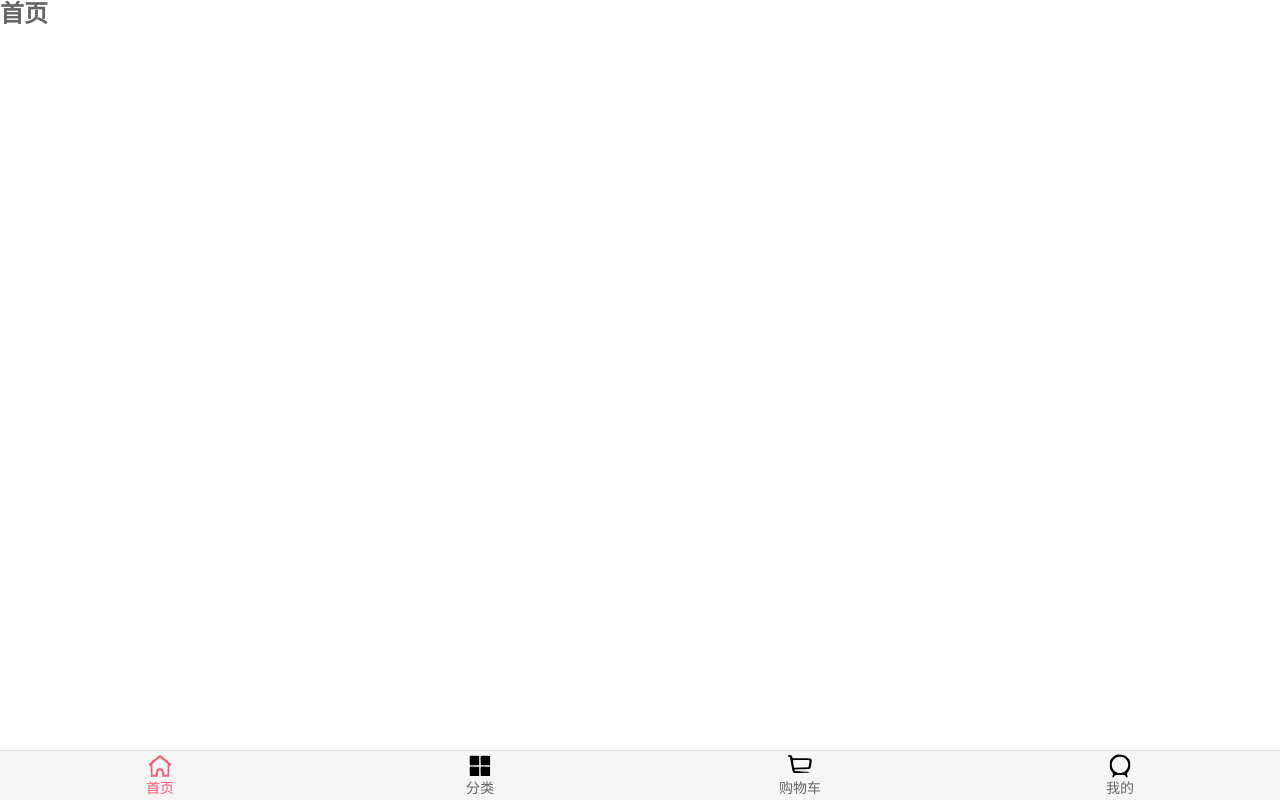
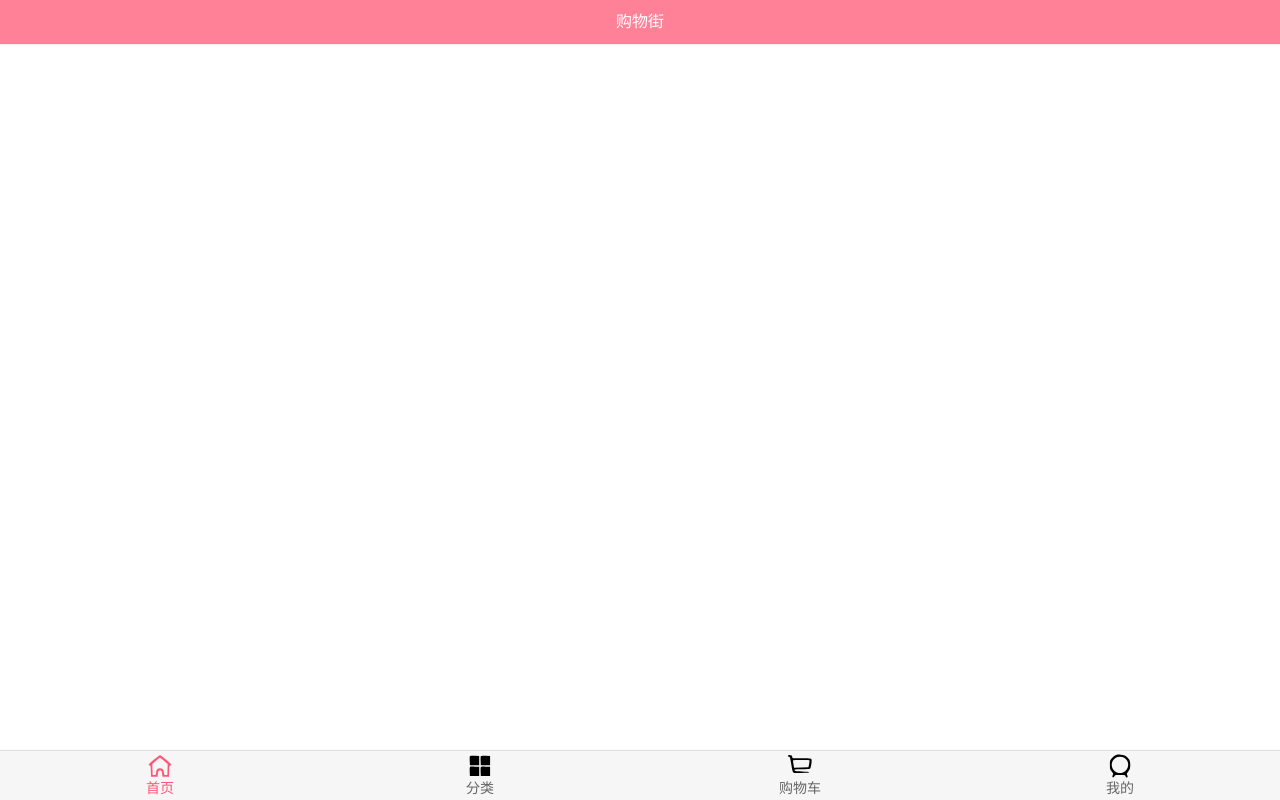
Before and after one commit to Kinam5/mall, a Vue app: page /home in a window 1280 px wide. Built offline with nearby package versions, Linux system fonts and the light colour scheme.

Commit message:
首页开发-导航栏组件的创建

```diff
--- /dev/null
+++ b/src/components/common/navbar/NavBar.vue
@@ -0,0 +1,37 @@
+<template>
+  <div class="nav-bar">
+    <div class="left">
+      <slot name="left"></slot>
+    </div>
+    <div class="center">
+      <slot name="center"></slot>
+    </div>
+    <div class="right">
+      <slot name="right"></slot>
+    </div>
+  </div>
+</template>
+
+<script>
+  export default {
+    name: "NavBar"
+  }
+</script>
+
+<style scoped>
+  .nav-bar {
+    display: flex;
+    height: 44px;
+    line-height: 44px;
+    text-align: center;
+    box-shadow: 0 1px 1px rgba(100, 100, 100, .1);
+  }
+
+  .left, .right {
+    width: 60px;
+  }
+
+  .center {
+    flex: 1;
+  }
+</style>
--- a/src/views/home/Home.vue
+++ b/src/views/home/Home.vue
@@ -1,10 +1,23 @@
 <template>
-  <h2>首页</h2>
+  <div id="home">
+    <nav-bar class="home-nav">
+      <div slot="center">购物街</div>
+    </nav-bar>
+  </div>
 </template>
 <script>
-export default {
-  name: "Home",
-};
+  import NavBar from "components/common/navbar/NavBar";
+
+  export default {
+    name: "Home",
+    components: {
+      NavBar
+    }
+  };
 </script>
 <style scoped>
+  .home-nav {
+    background-color: var(--color-tint);
+    color: #ffffff;
+  }
 </style>
```
